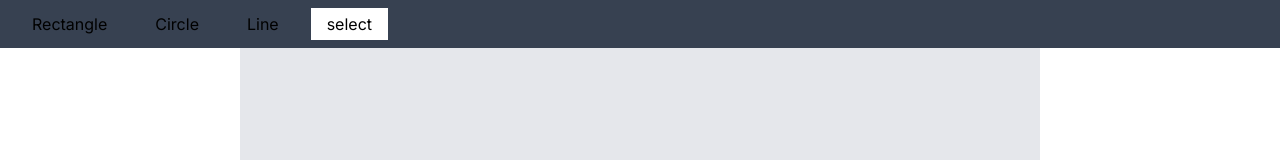
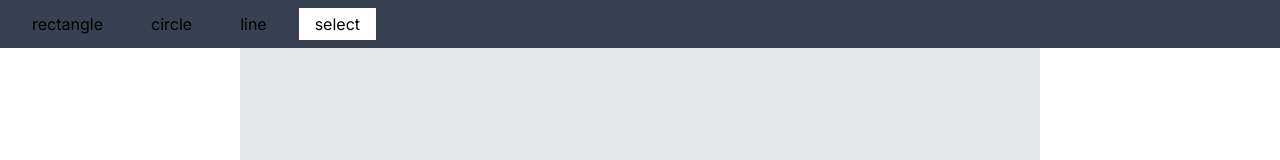
Before and after one commit to koke-desu/online-slide, a Next.js app: page / in a window 1280 px wide. Shown: the top 160 px of the page. Built offline with nearby package versions, Linux system fonts and the light colour scheme; no server answers.

Commit message:
Revert "feat: Backendでのフィールド名変更に対応"
This reverts commit 1f29dee65e1f21737ff6fbdfa3139d9a069e0a70.

```diff
--- a/src/components/MainCanvas/index.tsx
+++ b/src/components/MainCanvas/index.tsx
@@ -82,7 +82,7 @@ const MainCanvas: React.FC<Props> = ({}) => {
       // 要素を描画
       canvasElements.forEach((element) => {
         context.fillStyle = element.fill.toHex();
-        if (element.element_type === "Rectangle") {
+        if (element.type === "rectangle") {
           context.fillRect(element.x, element.y, element.width, element.height);
         }
       });
--- a/src/hooks/canvasElementTools/useRectangleOperation.ts
+++ b/src/hooks/canvasElementTools/useRectangleOperation.ts
@@ -21,7 +21,7 @@ export const useRectangleOperation: UseToolOperation = () => {
       const id = new Date().getTime().toString();
       const element: CanvasElement = {
         id,
-        element_type: "Rectangle",
+        type: "rectangle",
         width: 0,
         height: 0,
         x: canvasMousePosition.x,
--- a/src/types/CanvasElement.ts
+++ b/src/types/CanvasElement.ts
@@ -1,9 +1,9 @@
-export const elementTypes = ["Rectangle", "Circle", "Line"] as const;
+export const elementTypes = ["rectangle", "circle", "line"] as const;
 export type ElementType = (typeof elementTypes)[number];
 
 export type CanvasElement = {
   id: string;
-  element_type: ElementType;
+  type: ElementType;
   width: number;
   height: number;
   x: number;
```
